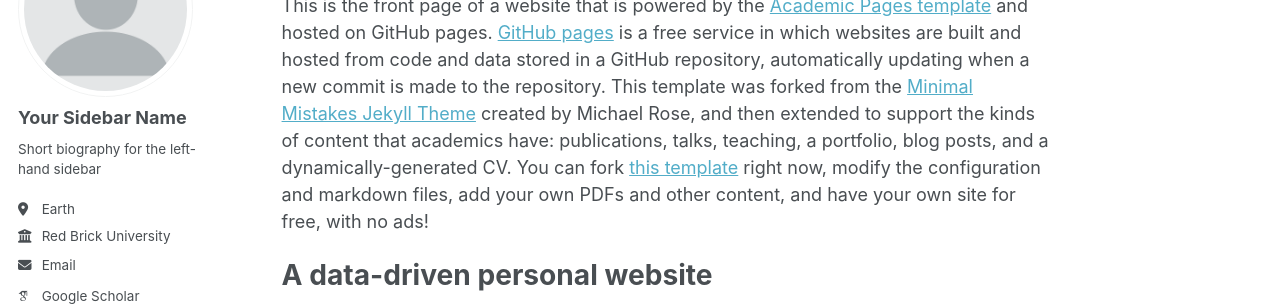
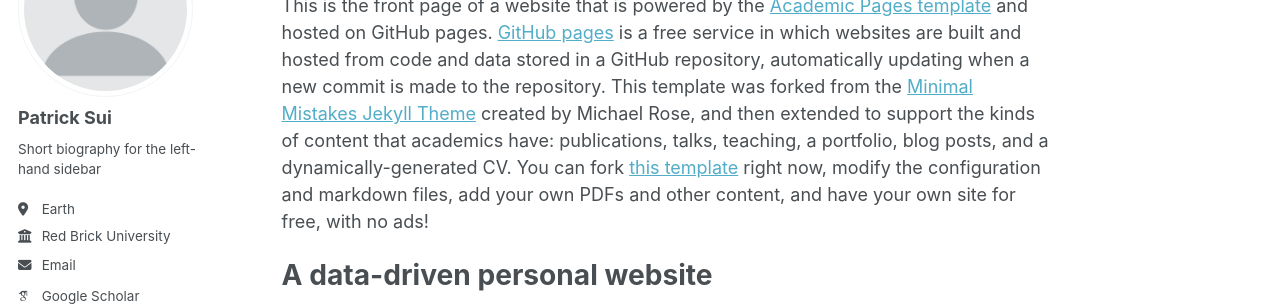
Before and after one commit to patrick-sui/patrick-sui, a Jekyll site: the page built from _pages/about.md, in a window 1280 px wide. Shown: the part 184-490 px from the top of the page. Built offline with Jekyll 4.4.1, drawn with Linux system fonts in a browser that asks for light colours; some web fonts are replaced.

Commit message:
Update _config.yml

```diff
--- a/_config.yml
+++ b/_config.yml
@@ -22,7 +22,7 @@ repository               : "academicpages/academicpages.github.io"
 author:
   # Biographic information
   avatar           : "profile.png"
-  name             : "Your Sidebar Name"
+  name             : "Patrick Sui"
   pronouns         : # example: "she/her"
   bio              : "Short biography for the left-hand sidebar"
   location         : "Earth"
```
